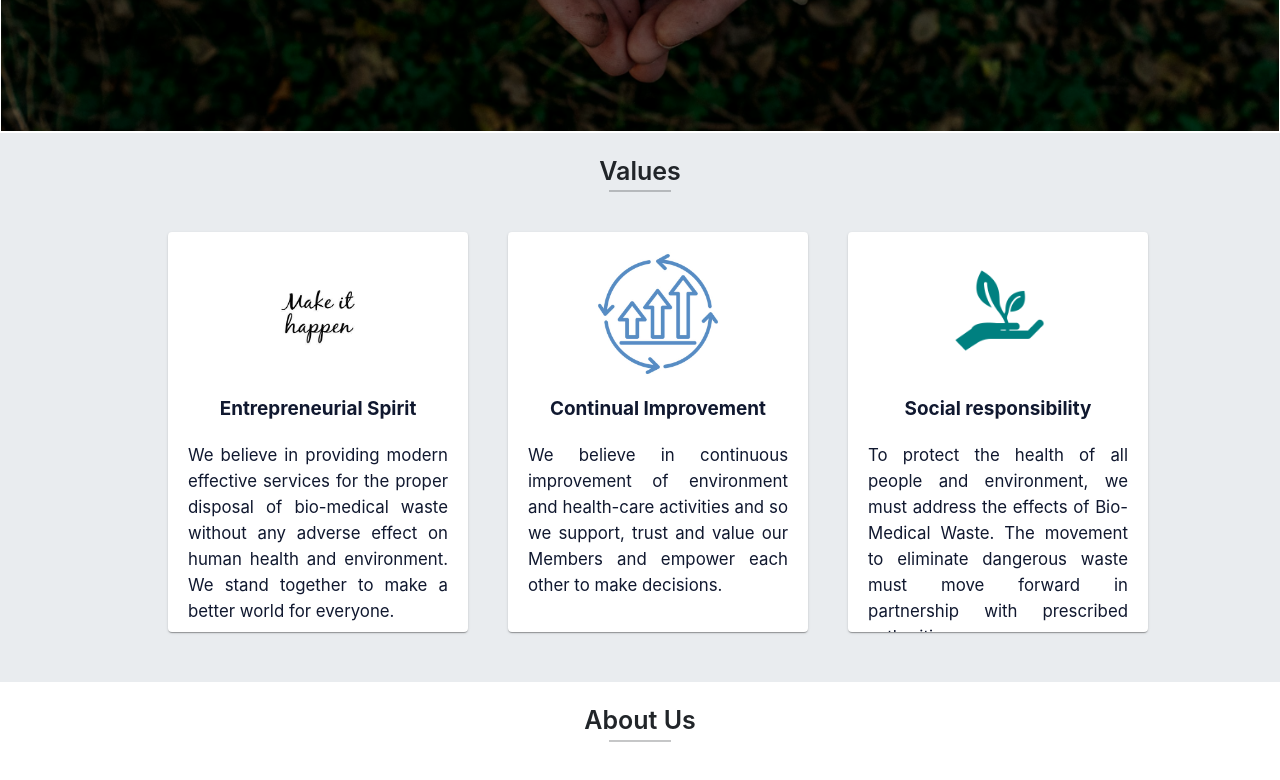
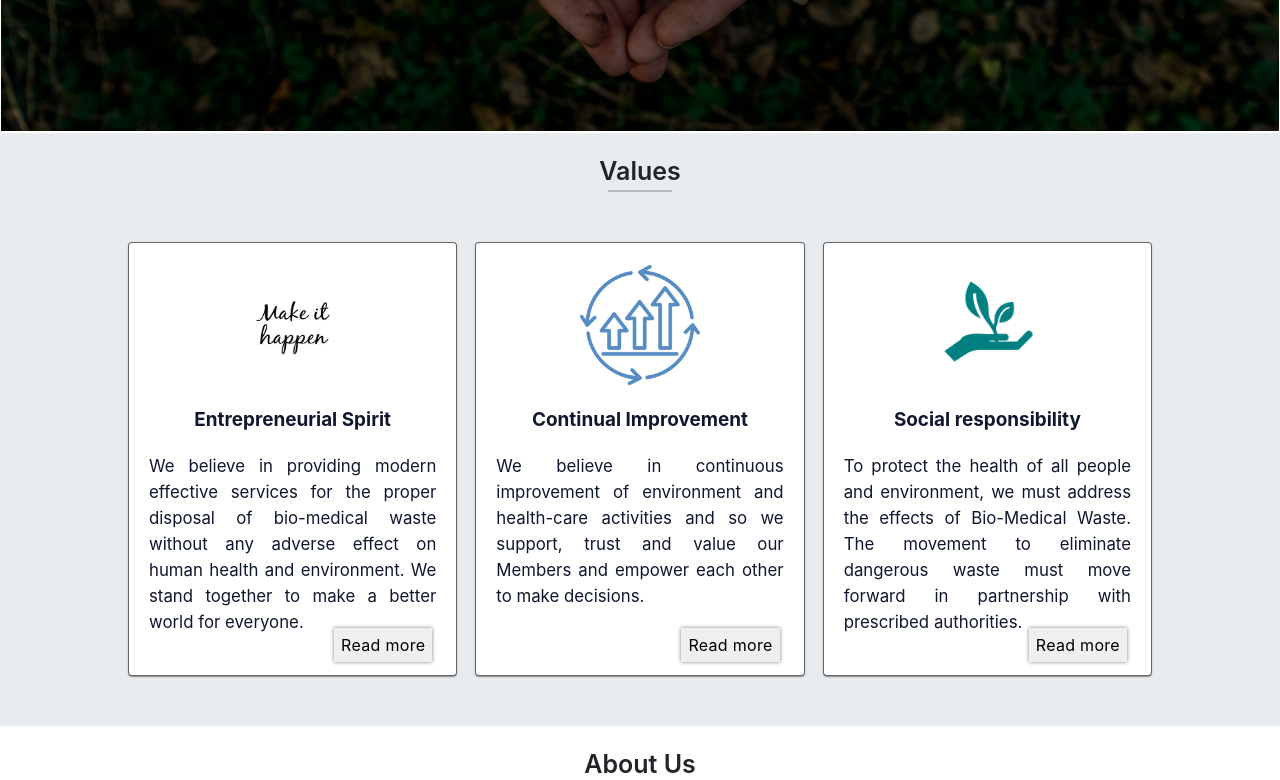
Before and after one commit to jatin-karla11/MedisureIncinerators, a React (Create React App) app: page /signin in a window 1280 px wide. Shown: the part 540-1320 px from the top of the page. Built offline with nearby package versions, Linux system fonts and the light colour scheme; grey boxes are pictures that could not be loaded; a web font is replaced by a local one.

Commit message:
card annimation + diff  login

```diff
--- a/src/layouts/ValueCard.css
+++ b/src/layouts/ValueCard.css
@@ -1,9 +1,11 @@
 .root{
-    width: 358px;
-    height:400px;
-    margin-left:40px;
+    /* width: 358px; */
+    /* height:400px; */
     margin-top:50px;
     z-index: 2;
+    position: relative;
+    border: 1px solid rgba(0, 0, 0, 0.603);
+    /* transition: all ease 2s !important; */
 }
 .cardwcu_bottom{
     display: flex;
@@ -14,7 +16,8 @@
     flex-direction: column;
     justify-content: center;
     align-items: center;
-    padding: 20px;
+padding: 20px 20px 40px 20px;
+
 }
 .root_logo{
     height: 124px;
@@ -37,27 +40,78 @@ margin: 20px 0px;
 font-size: 16.8148px;
 line-height: 26px;
 /* or 156% */
-
 text-align: justify;
-
 color: #10182F;
 }
+
+.readMoreCSS{
+    margin-top: 0;
+    width: 100vw;
+    height: calc(100vh - 76px);
+    position: fixed;
+    top: 76px;
+    left: 0;
+    z-index: 10000;
+    animation: grow 1s;
+}
+
+@keyframes grow{
+    0%{
+        opacity: 1;
+        transform: scale(0) ;
+    }
+    50%{
+        opacity: 1;
+        transform: scale(.6) ;
+    }
+    90%{
+        opacity: .9;
+        transform: scale(1.2) ;
+    }
+    100%{
+        margin-top: 0;
+        width: 100vw;
+        height: calc(100vh - 76px);
+        position: fixed;
+        top: 76px;
+        left: 0;
+        z-index: 10000;
+    }
+}
+
+.RM_btn{
+    border: 1px solid transparent;
+    padding: 4px 6px;
+    box-shadow: 0 0 4px grey;
+    position: absolute;
+    right: 24px;
+    bottom: 13px;
+    font-weight: 400;
+    letter-spacing: 0.3px;
+    transition: all ease-out .5s;
+}
+.RM_btn:hover{
+    /* border: 1px solid black; */
+    box-shadow: 0 0 8px grey;
+
+}
+
 @media only screen and (min-width: 1024px) and (max-width: 1426px){
     .root{
-        width: 300px;
-        height:400px;
-        margin-left:40px;
-        margin-top:50px;
-        z-index: 2;
+        /* width: 300px; */
+        /* height:400px; */
+        /* margin-left:40px; */
+        /* margin-top:50px; */
+        /* z-index: 2; */
     }
 }
 
 @media screen and (max-width: 768px) and (orientation: portrait) {
     .root{
-    width: 223px;
-    height:257px;
-    margin: 0 auto;
-    margin-top:50px;
+    /* width: 223px; */
+    /* height:257px; */
+    /* margin: 0 auto; */
+    /* margin-top:50px; */
 
     }
     .root_container{
--- a/src/layouts/ValueCard.js
+++ b/src/layouts/ValueCard.js
@@ -1,18 +1,31 @@
-import React from 'react';
+import React, { useRef, useState } from 'react';
 import Card from '@material-ui/core/Card';
 import './ValueCard.css'
 
+export default function ValueCard({ cardwcu, title, content }) {
 
-export default function ValueCard({cardwcu,title,content}) {
+  const [readLess, setReadLess] = useState(false)
+
+  const top_root = useRef();
+  const readMore = (e) => {
+    console.log(e, "e")
+    console.log(top_root.current.style.backgroundColor, "top_root")
+    top_root.current.classList.toggle('readMoreCSS');
+    setReadLess(!readLess)
+  }
 
   return (
-    <Card className="root">
+    <Card className="root" ref={top_root}>
       <div className="root_container">
-        <img className="root_logo" src={cardwcu} alt=""/>
+        <img className="root_logo" src={cardwcu} alt="" />
         <div className="root_title">{title}</div>
         <div className="root_content">{content}</div>
       </div>
-
+      {
+        readLess ?
+          <button className = "RM_btn" onClick={readMore} >Read less</button> :
+          <button className = "RM_btn" onClick={readMore} >Read more</button>
+      }
     </Card>
   );
 }
--- a/src/pages/Home.css
+++ b/src/pages/Home.css
@@ -12,19 +12,19 @@
 }
 .home_values{
     background: #e9ecef;
-    /* position: relative; */
 }
 .home_values_content{
-    /* padding: 50px 0px; */
     margin: 0 auto;
   width: 80%;
-  display: flex;
-  flex-wrap: wrap;
-  margin-top: -30px;
   padding-bottom: 50px;
+  display: grid;
+  grid-template-columns: repeat(auto-fit, minmax(300px, 1fr));
+  grid-gap: 18px;
+
+
 }
 .page_title{
-    padding: 20px;
+    padding-top: 20px;
     text-align: center;
     font-weight: 600;
     font-size: 25px;
@@ -59,10 +59,12 @@
 .services_content{
     margin: 0 auto;
   width: 80%;
-  display: flex;
-  flex-wrap: wrap;
   margin-top: -30px;
   padding-bottom: 50px;
+
+  display: grid;
+  grid-template-columns: repeat(auto-fit, minmax(300px, 1fr));
+  grid-gap: 18px;
 }
 .gallery{
     /* background: lightpink; */
--- a/src/pages/Login.js
+++ b/src/pages/Login.js
@@ -1,12 +1,12 @@
 import React from 'react'
 import './Login.css'
 
-function Login() {
+function Login({location}) {
     return (
       <div className='login'>
         <div className='login_container'>
           <div className='login_container_title'>
-            Enter your credentials for signing in :
+            Enter your credentials for signing in : {location.whichLogin}
           </div>
           <br></br>
           <div className='login_container_input'>
--- a/src/pages/Signin.js
+++ b/src/pages/Signin.js
@@ -10,13 +10,23 @@ function Signin() {
           Choose the preferred option :
           </div>
         <div className='signin_container_div'>
-            <Link to="/login"><button className="signin_container_div_button">Admin Login</button></Link>
+          <Link to={{
+            pathname: "/login",
+            whichLogin: "admin"
+          }}
+          ><button className="signin_container_div_button">Admin Login</button></Link>
         </div>
         <div className='signin_container_div'>
-          <Link to="/login"><button className="signin_container_div_button">PCB Login</button></Link>
+          <Link to={{
+            pathname: "/login",
+            whichLogin: "pcb"
+          }}><button className="signin_container_div_button">PCB Login</button></Link>
         </div>
         <div className='signin_container_div'>
-          <Link to="/login"><button className="signin_container_div_button">Customer Login</button></Link>
+          <Link to={{
+            pathname: "/login",
+            whichLogin: "customer"
+          }}><button className="signin_container_div_button">Customer Login</button></Link>
         </div>
         <div className='signin_container_div'>
           <Link to="/signup"><button className="signin_container_div_buttonsignup">Don't have an account? Register here!</button></Link>
```
Lines whose indentation alone changed are shown as unchanged.
